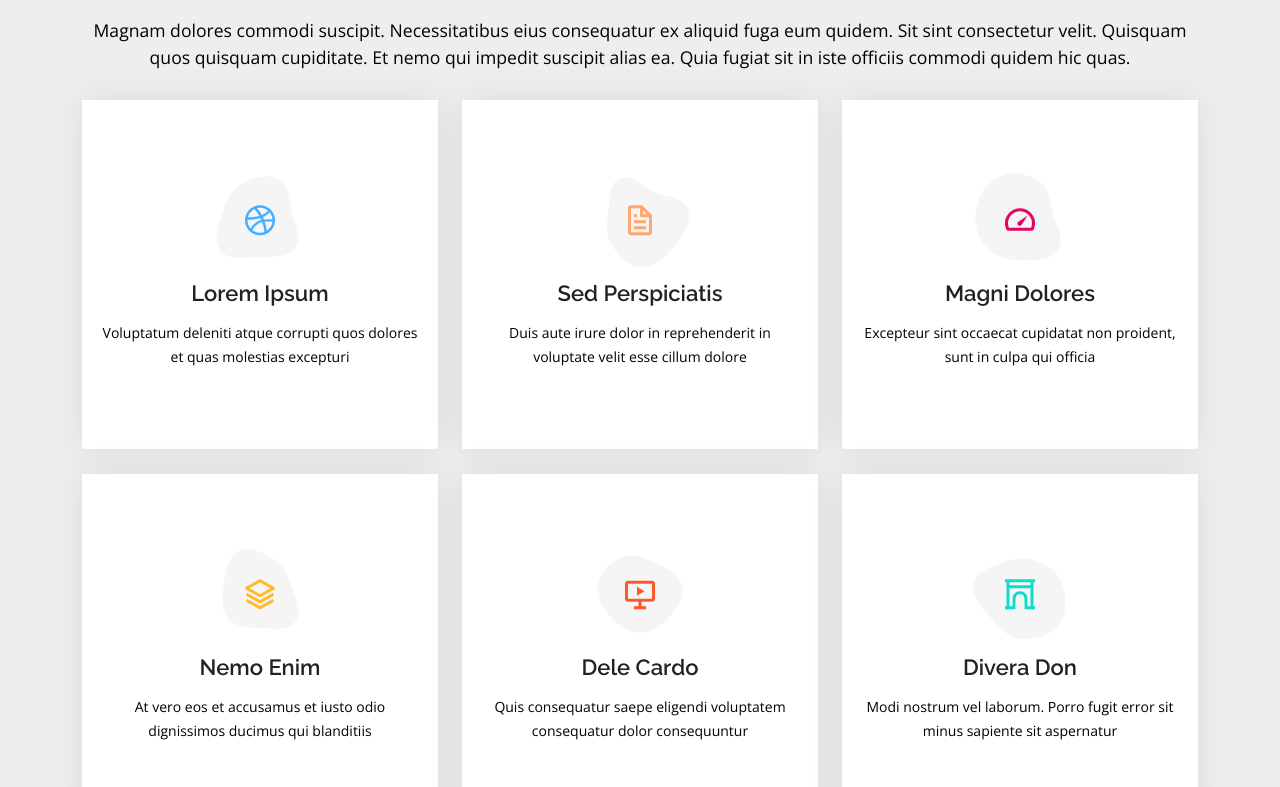
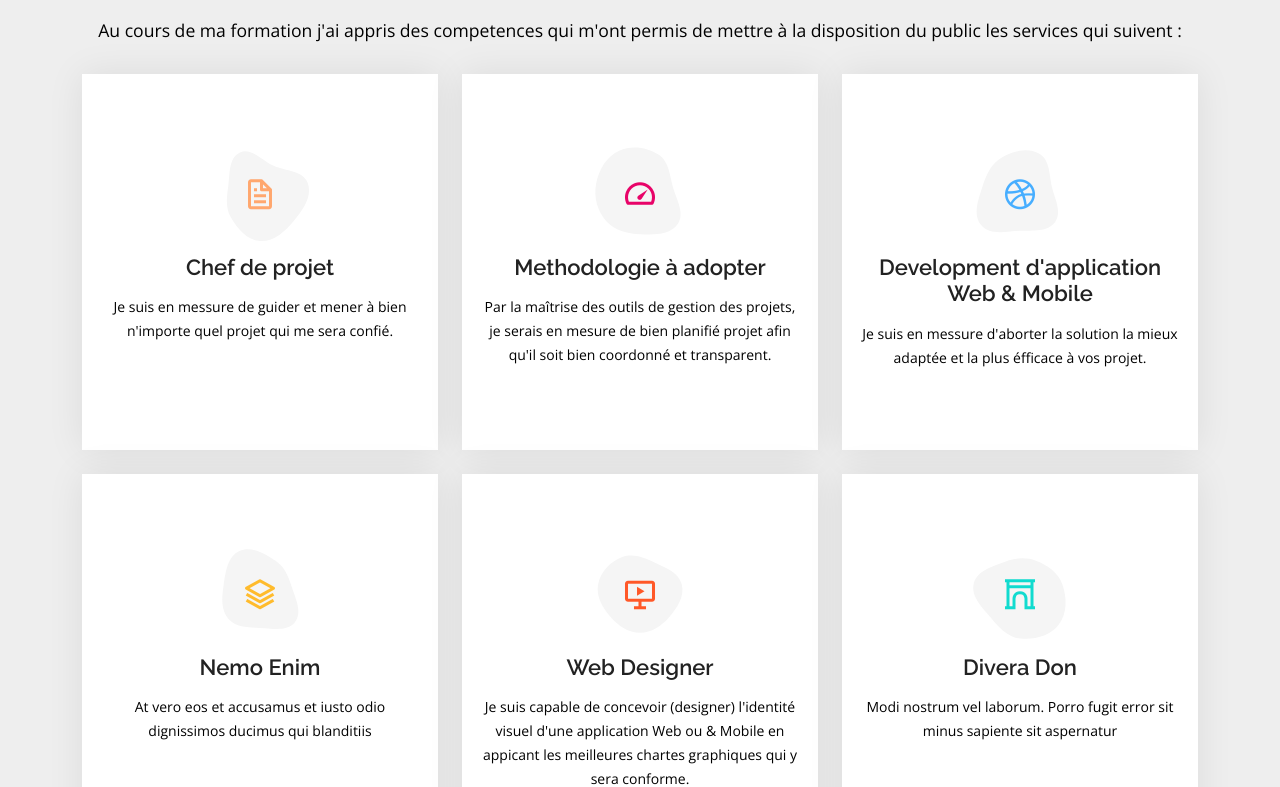
Before and after one commit to ibrahimkelly/My-Porfolio, a plain HTML site: page services.html in a window 1280 px wide. Shown: the part 171-958 px from the top of the page. Drawn offline with nearby package versions, Linux system fonts and the light colour scheme.

Commit message:
Implement services page...

```diff
--- a/services.html
+++ b/services.html
@@ -69,22 +69,10 @@
 
         <div class="section-title">
           <h2>Services</h2>
-          <p>Magnam dolores commodi suscipit. Necessitatibus eius consequatur ex aliquid fuga eum quidem. Sit sint consectetur velit. Quisquam quos quisquam cupiditate. Et nemo qui impedit suscipit alias ea. Quia fugiat sit in iste officiis commodi quidem hic quas.</p>
+          <p>Au cours de ma formation j'ai appris des competences qui m'ont permis de mettre à la disposition du public les services qui suivent :</p>
         </div>
 
         <div class="row">
-          <div class="col-lg-4 col-md-6 d-flex align-items-stretch" data-aos="zoom-in" data-aos-delay="100">
-            <div class="icon-box iconbox-blue">
-              <div class="icon">
-                <svg width="100" height="100" viewBox="0 0 600 600" xmlns="http://www.w3.org/2000/svg">
-                  <path stroke="none" stroke-width="0" fill="#f5f5f5" d="M300,521.0016835830174C376.1290562159157,517.8887921683347,466.0731472004068,529.7835943286574,510.70327084640275,468.03025145048787C554.3714126377745,407.6079735673963,508.03601936045806,328.9844924480964,491.2728898941984,256.3432110539036C474.5976632858925,184.082847569629,479.9380746630129,96.60480741107993,416.23090153303,58.64404602377083C348.86323505073057,18.502131276798302,261.93793281208167,40.57373210992963,193.5410806939664,78.93577620505333C130.42746243093433,114.334589627462,98.30271207620316,179.96522072025542,76.75703585869454,249.04625023123273C51.97151888228291,328.5150500222984,13.704378332031375,421.85034740162234,66.52175969318436,486.19268352777647C119.04800174914682,550.1803526380478,217.28368757567262,524.383925680826,300,521.0016835830174"></path>
-                </svg>
-                <i class="bx bxl-dribbble"></i>
-              </div>
-              <h4><a href="">Lorem Ipsum</a></h4>
-              <p>Voluptatum deleniti atque corrupti quos dolores et quas molestias excepturi</p>
-            </div>
-          </div>
 
           <div class="col-lg-4 col-md-6 d-flex align-items-stretch mt-4 mt-md-0" data-aos="zoom-in" data-aos-delay="200">
             <div class="icon-box iconbox-orange ">
@@ -94,8 +82,8 @@
                 </svg>
                 <i class="bx bx-file"></i>
               </div>
-              <h4><a href="">Sed Perspiciatis</a></h4>
-              <p>Duis aute irure dolor in reprehenderit in voluptate velit esse cillum dolore</p>
+              <h4><a href="">Chef de projet</a></h4>
+              <p>Je suis en messure de guider et mener à bien n'importe quel projet qui me sera confié.</p>
             </div>
           </div>
 
@@ -107,8 +95,21 @@
                 </svg>
                 <i class="bx bx-tachometer"></i>
               </div>
-              <h4><a href="">Magni Dolores</a></h4>
-              <p>Excepteur sint occaecat cupidatat non proident, sunt in culpa qui officia</p>
+              <h4><a href="">Methodologie à adopter</a></h4>
+              <p>Par la maîtrise des outils de gestion des projets, je serais en mesure de bien planifié projet afin qu'il soit bien coordonné et transparent.</p>
+            </div>
+          </div>
+
+          <div class="col-lg-4 col-md-6 d-flex align-items-stretch" data-aos="zoom-in" data-aos-delay="100">
+            <div class="icon-box iconbox-blue">
+              <div class="icon">
+                <svg width="100" height="100" viewBox="0 0 600 600" xmlns="http://www.w3.org/2000/svg">
+                  <path stroke="none" stroke-width="0" fill="#f5f5f5" d="M300,521.0016835830174C376.1290562159157,517.8887921683347,466.0731472004068,529.7835943286574,510.70327084640275,468.03025145048787C554.3714126377745,407.6079735673963,508.03601936045806,328.9844924480964,491.2728898941984,256.3432110539036C474.5976632858925,184.082847569629,479.9380746630129,96.60480741107993,416.23090153303,58.64404602377083C348.86323505073057,18.502131276798302,261.93793281208167,40.57373210992963,193.5410806939664,78.93577620505333C130.42746243093433,114.334589627462,98.30271207620316,179.96522072025542,76.75703585869454,249.04625023123273C51.97151888228291,328.5150500222984,13.704378332031375,421.85034740162234,66.52175969318436,486.19268352777647C119.04800174914682,550.1803526380478,217.28368757567262,524.383925680826,300,521.0016835830174"></path>
+                </svg>
+                <i class="bx bxl-dribbble"></i>
+              </div>
+              <h4><a href="">Development d'application Web & Mobile</a></h4>
+              <p>Je suis en messure d'aborter la solution la mieux adaptée et la plus éfficace à vos projet.</p>
             </div>
           </div>
 
@@ -133,8 +134,8 @@
                 </svg>
                 <i class="bx bx-slideshow"></i>
               </div>
-              <h4><a href="">Dele Cardo</a></h4>
-              <p>Quis consequatur saepe eligendi voluptatem consequatur dolor consequuntur</p>
+              <h4><a href="">Web Designer</a></h4>
+              <p>Je suis capable de concevoir (designer) l'identité visuel d'une application Web ou & Mobile en appicant les meilleures chartes graphiques qui y sera conforme.</p>
             </div>
           </div>
 
```
